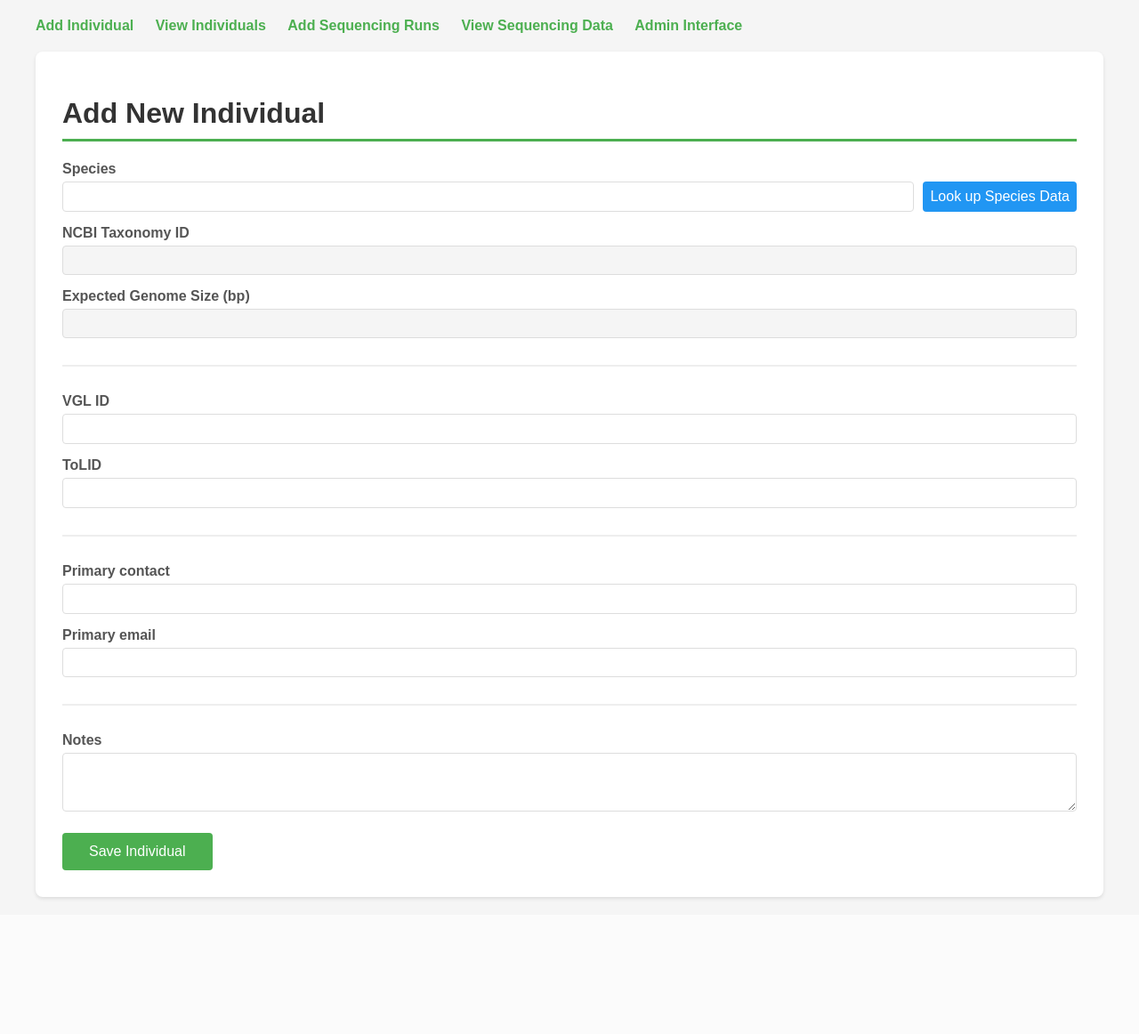
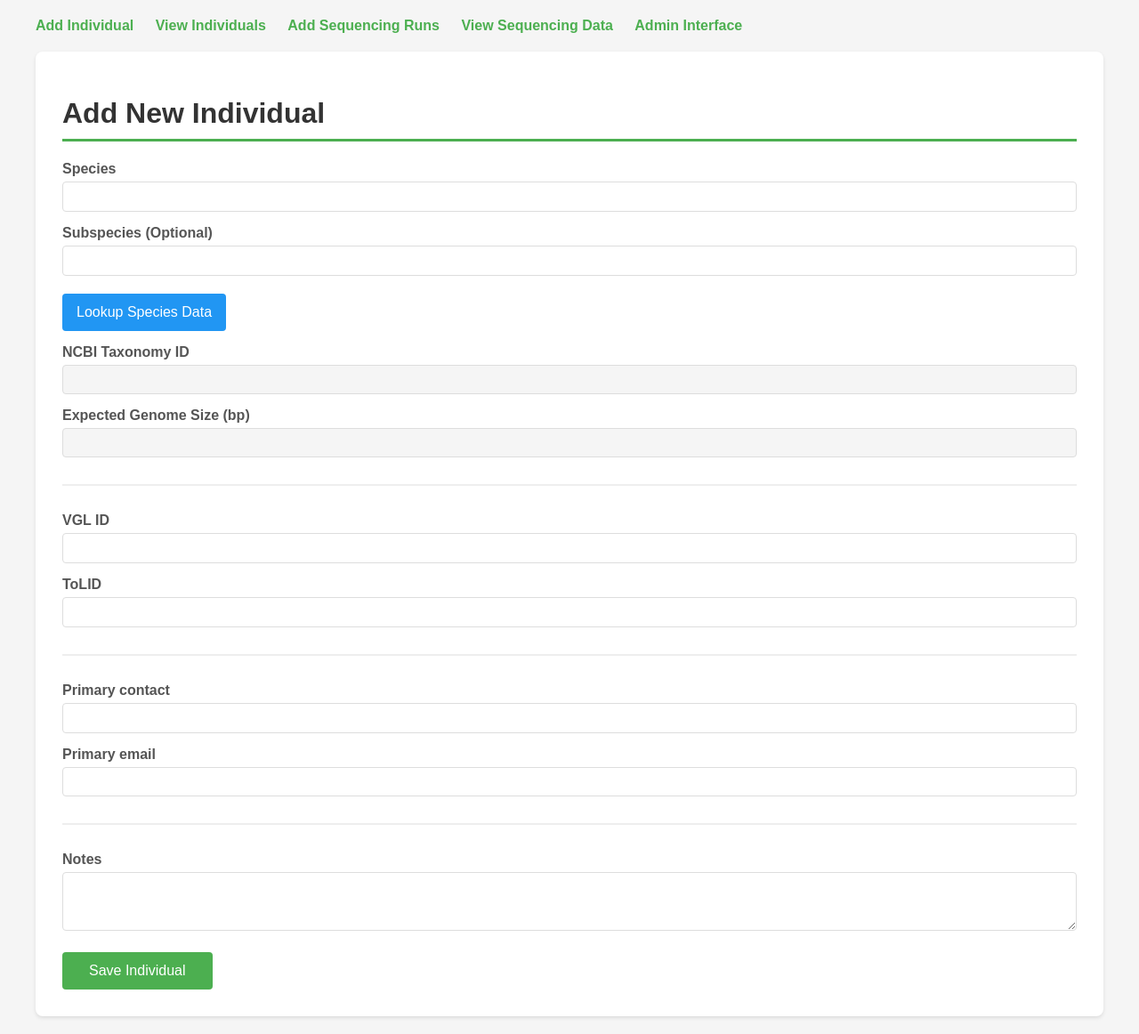
Before and after one commit to bhkoo/vgl-lims, a Django app: page /individual/entry/ in a window 1280 px wide. Shown: the whole page at 89% size. Before the commit the page ends 1011 px from the top, so only its background shows below. Run offline with Django 5.2, Linux system fonts and the light colour scheme.

Commit message:
Added subspecies field, fixed bug with multiple runs in an entry

```diff
--- a/sequencing/forms.py
+++ b/sequencing/forms.py
@@ -4,14 +4,13 @@ from .models import Individual, PacBioRun, HiCRun
 class IndividualForm(forms.ModelForm):
     class Meta:
         model = Individual
-        fields = ['species', 'tolid', 'vglid', 'taxid', 'expected_genome_size_bp', 'primary_contact',
+        fields = ['species', 'subspecies', 'tolid', 'vglid', 'taxid', 'expected_genome_size_bp', 'primary_contact',
                   'primary_email', 'notes']
         widgets = {
             'notes': forms.Textarea(attrs={'rows': 3}),
         }
 
     def clean_species(self):
-        """Replace underscores with spaces in species name"""
         species = self.cleaned_data.get('species', '')
         if species:
             species = species.replace('_', ' ')
--- a/sequencing/models.py
+++ b/sequencing/models.py
@@ -29,6 +29,7 @@ class Individual(models.Model):
     tolid = models.CharField("ToLID", max_length=20, unique=True, primary_key=True)
     vglid = models.CharField("VGL ID", max_length=20, blank=True)
     species = models.CharField(max_length=255)
+    subspecies = models.CharField("Subspecies", max_length=255, blank=True)
     taxid = models.IntegerField("NCBI Taxonomy ID", null=True, blank=True)
     expected_genome_size_bp = models.BigIntegerField("Expected Genome Size (bp)", null=True, blank=True)
     primary_contact = models.CharField(max_length=50, blank=True)
--- a/sequencing/templates/sequencing/base.html
+++ b/sequencing/templates/sequencing/base.html
@@ -90,6 +90,11 @@
             color: #155724;
             border: 1px solid #c3e6cb;
         }
+        .error {
+            background-color: #f8d7da;
+            color: #721c24;
+            border: 1px solid #f5c6cb;
+        }
         .nav {
             margin-bottom: 20px;
         }
@@ -133,7 +138,7 @@
     <div class="container">
         {% if messages %}
             {% for message in messages %}
-                <div class="messages success">{{ message }}</div>
+                <div class="messages {{ message.tags }}">{{ message }}</div>
             {% endfor %}
         {% endif %}
 
--- a/sequencing/templates/sequencing/individual_entry.html
+++ b/sequencing/templates/sequencing/individual_entry.html
@@ -11,23 +11,33 @@
         <div style="flex: 1;">
             {{ form.species }}
         </div>
-        <button type="button" onclick="lookupSpecies()"
-                style="background-color: #2196F3; padding: 8px; white-space: nowrap; flex-shrink: 0; margin-top: 5px;">
-            Look up Species Data
-        </button>
     </div>
     {% if form.species.errors %}
         <span style="color: red;">{{ form.species.errors }}</span>
     {% endif %}
 
+    <label>{{ form.subspecies.label }} (Optional)</label>
+    <div style="display: flex; gap: 10px; align-items: flex-end;">
+        <div style="flex: 1;">
+            {{ form.subspecies }}
+        </div>
+    </div>
+    {% if form.subspecies.errors %}
+        <span style="color: red;">{{ form.subspecies.errors }}</span>
+    {% endif %}
+    <button type="button" onclick="lookupSpecies()"
+        style="background-color: #2196F3; padding: 10px 16px; white-space: nowrap; flex-shrink: 0; min-width: 180px; height: 42px;">
+        Lookup Species Data
+    </button>
+
     <div id="species-lookup-result" style="display: none; margin-top: 10px; padding: 10px; background: #e3f2fd; border-radius: 4px;">
         <p><strong>Found:</strong></p>
-        <p>NCBI Taxon ID: <span id="lookup-taxon-id"></span></p>
+        <p>NCBI Taxon ID: <a id="lookup-taxon-id-link" href="#" target="_blank"><span id="lookup-taxon-id"></span></a></p>
         <p>Expected Genome Size: <span id="lookup-genome-size"></span> bp</p>
     </div>
 
     <div id="species-lookup-error" style="display: none; margin-top: 10px; padding: 10px; background: #ffebee; border-radius: 4px; color: #c62828;">
-        <strong>Could not find species data.</strong> Please check the species name and try again.
+        <strong>Could not find species data.</strong> Please check the species name and try again. Note that species without a taxon ID on NCBI will need to be registered by <a href="https://submit.ncbi.nlm.nih.gov/subs/" target="_blank">submitting</a> a BioSample to NCBI.
     </div>
 
     <label>{{ form.taxid.label }}</label>
@@ -90,7 +100,9 @@
 <script>
 function lookupSpecies() {
     const speciesInput = document.querySelector('input[name="species"]');
+    const subspeciesInput = document.querySelector('input[name="subspecies"]');
     const species = speciesInput.value.trim();
+    const subspecies = subspeciesInput.value.trim();
 
     if (!species) {
         alert('Please enter a species name first');
@@ -107,7 +119,9 @@ function lookupSpecies() {
     document.getElementById('species-lookup-result').style.display = 'none';
     document.getElementById('species-lookup-error').style.display = 'none';
 
-    fetch(`/api/lookup-species/?species=${encodeURIComponent(species)}`)
+    const params = new URLSearchParams({ species: species, subspecies: subspecies });
+
+    fetch(`/api/lookup-species/?${params.toString()}`)
         .then(response => response.json())
         .then(data => {
             if (data.taxid || data.genome_size) {
@@ -123,6 +137,8 @@ function lookupSpecies() {
 
                 if (data.taxid) {
                     taxonInput.value = data.taxid;
+                    document.getElementById('lookup-taxon-id-link').href =
+                        `https://www.ncbi.nlm.nih.gov/datasets/taxonomy/browser/?taxon=${data.taxid}`;
                 }
 
                 if (data.genome_size) {
--- a/sequencing/templates/sequencing/individual_list.html
+++ b/sequencing/templates/sequencing/individual_list.html
@@ -7,6 +7,7 @@
     <thead>
         <tr>
             <th>Species</th>
+            <th>Subspecies</th>
             <th>ToLID</th>
             <th>VGL ID</th>
             <th>NCBI Taxonomy ID</th>
@@ -19,6 +20,7 @@
         {% for individual in individuals %}
         <tr>
             <td>{{ individual.species }}</td>
+            <td>{{ individual.subspecies|default:"—" }}</td>
             <td>{{ individual.tolid }}</td>
             <td>{{ individual.vglid }}</td>
             <td>{{ individual.taxid }}</td>
@@ -28,7 +30,7 @@
         </tr>
         {% empty %}
         <tr>
-            <td colspan="5" style="text-align: center;"><em>No individuals added yet</em></td>
+            <td colspan="7" style="text-align: center;"><em>No individuals added yet</em></td>
         </tr>
         {% endfor %}
     </tbody>
--- a/sequencing/views.py
+++ b/sequencing/views.py
@@ -49,14 +49,19 @@ def individual_entry(request):
 def lookup_species(request):
     """AJAX endpoint to lookup species data from NCBI and GoaT"""
     species = request.GET.get('species', '').strip()
+    subspecies = request.GET.get('subspecies', '').strip()
 
     if not species:
         return JsonResponse({'error': 'No species provided'}, status=400)
 
-    augmented_data = augment_individual_data(species)
+    # Combine species and subspecies for the search query
+    search_term = f"{species} {subspecies}".strip() if subspecies else species
+
+    augmented_data = augment_individual_data(search_term)
 
     return JsonResponse({
         'species': species,
+        'subspecies': subspecies,
         'taxid': augmented_data['taxid'],
         'genome_size': augmented_data['genome_size'],
     })
@@ -100,17 +105,17 @@ def sequencing_entry(request):
             pacbio_formset = PacBioRunFormSet(request.POST, instance=individual)
 
             if not pacbio_formset.is_valid():
-
-                # Display formset errors
                 for form_idx, form in enumerate(pacbio_formset):
                     if form.errors:
                         for field, errors in form.errors.items():
                             for error in errors:
-                                messages.error(request, f'Form {form_idx} - {field}: {error}')
+                                if field == '__all__':
+                                    messages.error(request, f'Error: {error}')
+                                else:
+                                    messages.error(request, f'Error ({field}): {error}')
 
-                # Display non-form errors
                 for error in pacbio_formset.non_form_errors():
-                    messages.error(request, f'Formset error: {error}')
+                    messages.error(request, f'Error: {error}')
 
                 hic_formset = HiCRunFormSet()
             else:
@@ -122,19 +127,18 @@ def sequencing_entry(request):
         elif sequencing_type == 'hic':
             hic_formset = HiCRunFormSet(request.POST, instance=individual)
 
-
             if not hic_formset.is_valid():
-
-                # Display formset errors
                 for form_idx, form in enumerate(hic_formset):
                     if form.errors:
                         for field, errors in form.errors.items():
                             for error in errors:
-                                messages.error(request, f'Form {form_idx} - {field}: {error}')
+                                if field == '__all__':
+                                    messages.error(request, f'Error: {error}')
+                                else:
+                                    messages.error(request, f'Error ({field}): {error}')
 
-                # Display non-form errors
                 for error in hic_formset.non_form_errors():
-                    messages.error(request, f'Formset error: {error}')
+                    messages.error(request, f'Error: {error}')
 
                 pacbio_formset = PacBioRunFormSet()
             else:
```
Also changed, not shown: sequencing/templates/sequencing/sequencing_entry.html (+7 -3 lines), sequencing/templatetags/filters.py (+7 -0 lines), sequencing/migrations/0013_individual_subspecies.py (added).
